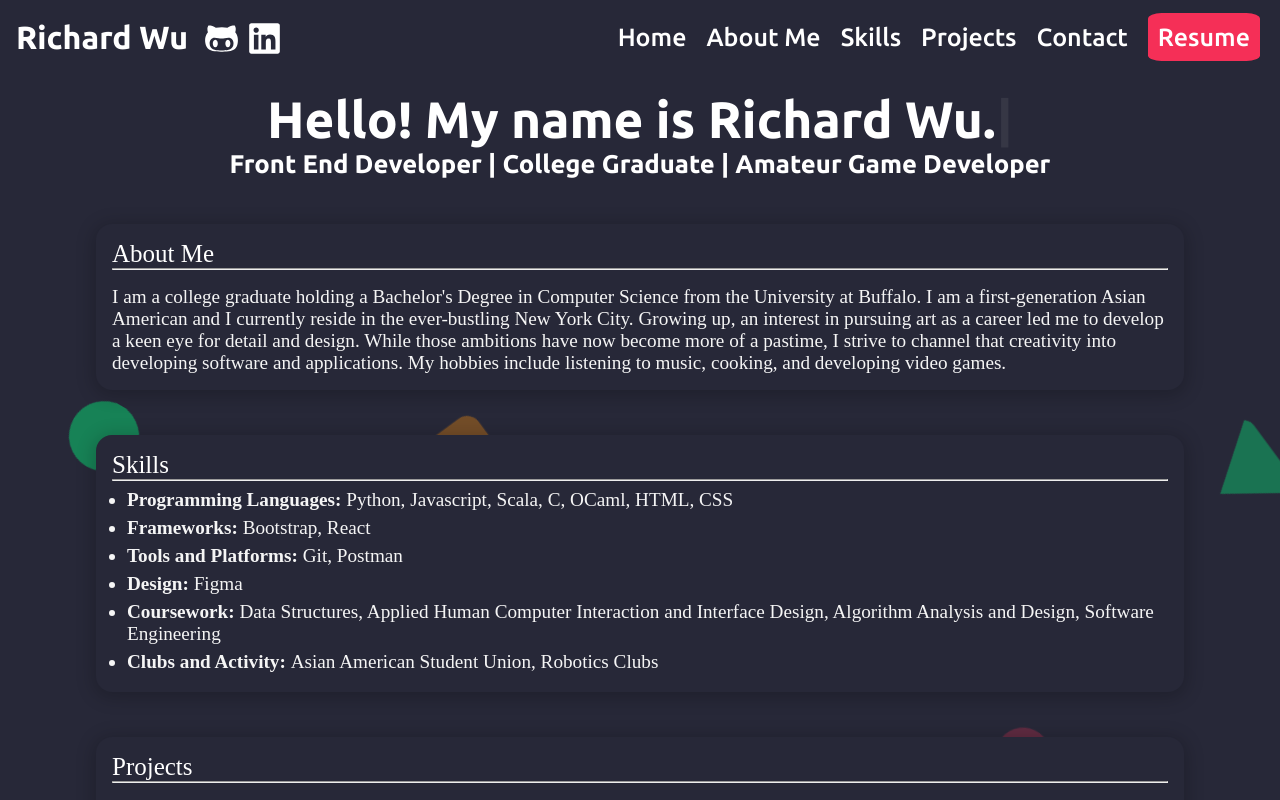
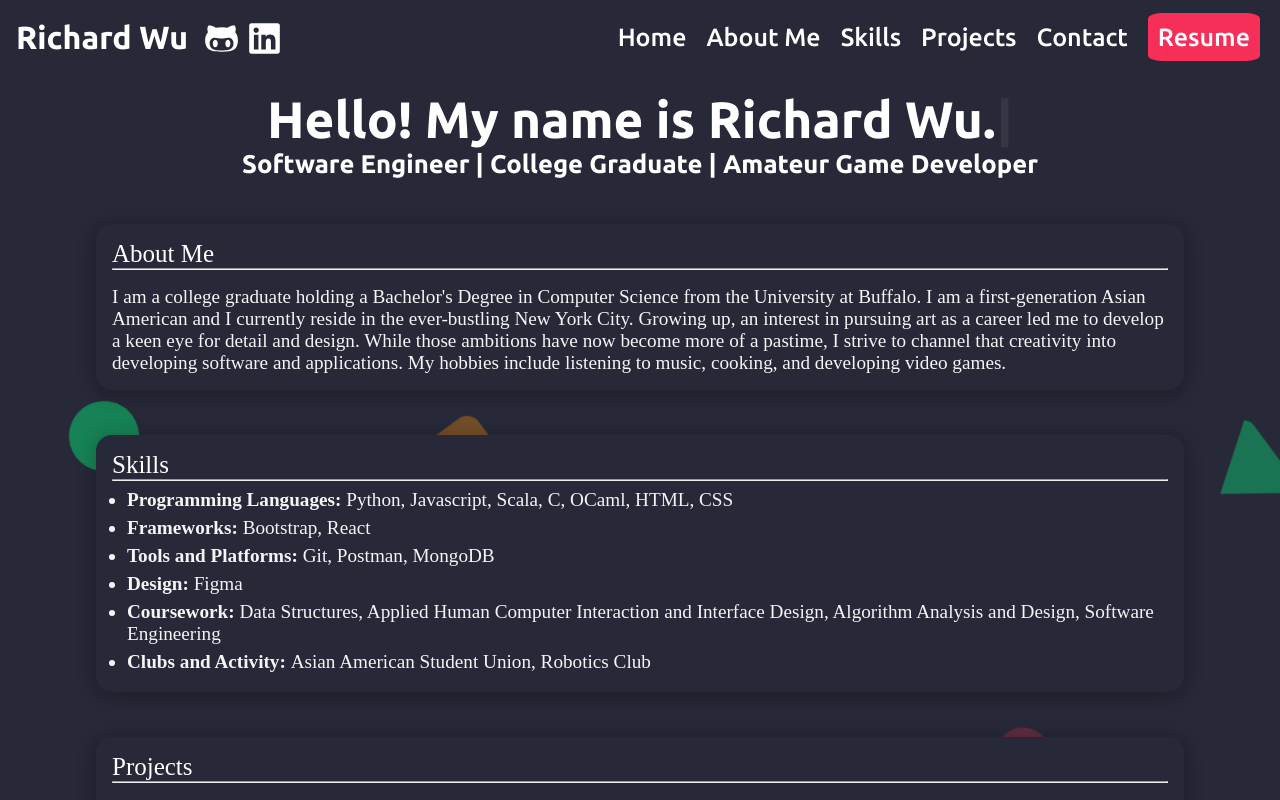
Before and after one commit to git-richardwu/personal-website, a React (Create React App) app: page / in a window 1280 px wide. Shown: the top 800 px of the page. Built offline with nearby package versions, Linux system fonts and the light colour scheme; the HTML template or start-up script is replaced by a standard one.

Commit message:
Updated Resume and Icon

```diff
--- a/public/index.html
+++ b/public/index.html
@@ -7,7 +7,7 @@
     <meta name="theme-color" content="#000000" />
     <meta
       name="description"
-      content="Web site created using create-react-app"
+      content="My personal website!"
     />
     <!-- <link rel="apple-touch-icon" href="%PUBLIC_URL%/logo192.png" /> -->
     <!--
--- a/src/components/Greetings.jsx
+++ b/src/components/Greetings.jsx
@@ -15,7 +15,7 @@ export default function Greetings() {
           }}/>
       </div>
       <div className="text-style2">
-           Front End Developer | College Graduate | Amateur Game Developer
+           Software Engineer | College Graduate | Amateur Game Developer
       </div>
     </div>
   );
--- a/src/components/skills/Skills.jsx
+++ b/src/components/skills/Skills.jsx
@@ -20,7 +20,7 @@ export default function Skills() {
                                     </li>
                                     <li>
                                         <strong>Tools and Platforms: </strong>
-                                            Git, Postman
+                                            Git, Postman, MongoDB
                                     </li>
                                     <li>
                                         <strong>Design: </strong>
@@ -32,7 +32,7 @@ export default function Skills() {
                                     </li>
                                     <li>
                                         <strong>Clubs and Activity: </strong>
-                                            Asian American Student Union, Robotics Clubs
+                                            Asian American Student Union, Robotics Club
                                     </li>
 
                                 </ul>
```
Also changed, not shown: 2 other files (tests, documents, lock files or other folders).
